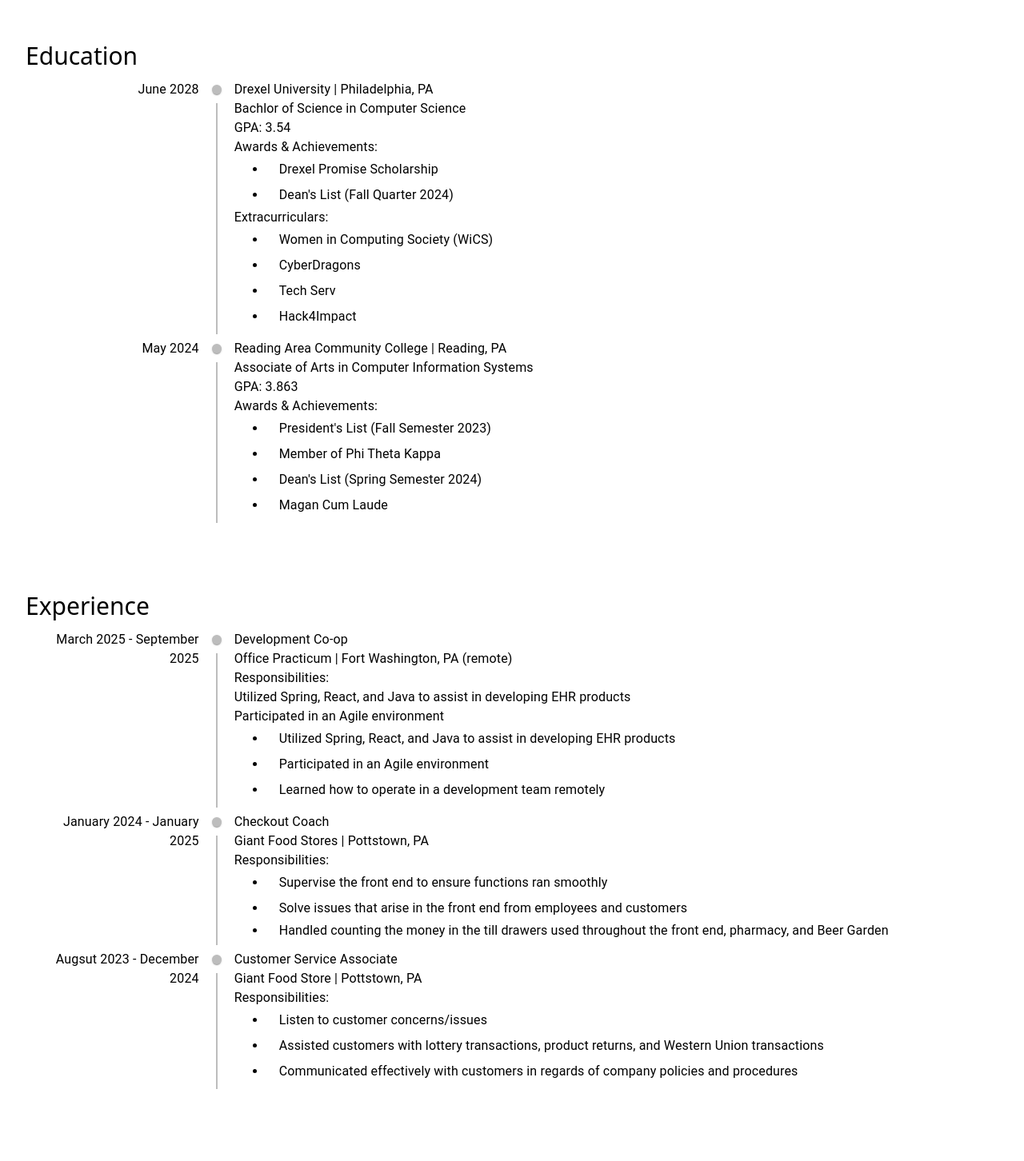
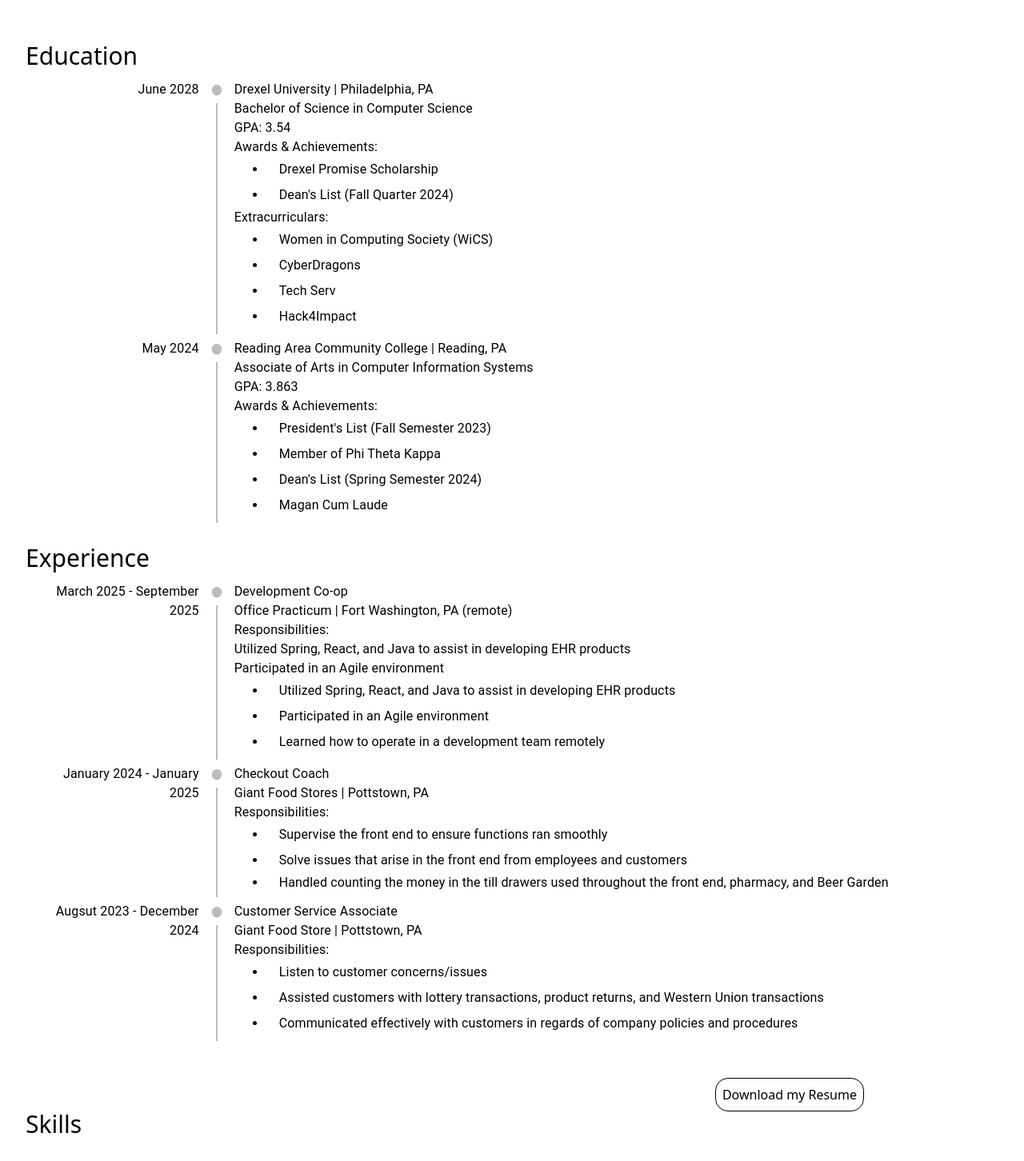
Before and after one commit to abbydise/portfolio-website, a React (Vite) app: page / in a window 1280 px wide. Shown: the part 780-2232 px from the top of the page at 80% size. Built offline with nearby package versions, Linux system fonts and the light colour scheme.

Commit message:
added the button for downloading my resume

```diff
--- a/src/pages/HomePage.jsx
+++ b/src/pages/HomePage.jsx
@@ -106,7 +106,7 @@
 						<TimelineContent>
 							<h5>Drexel University | Philadelphia, PA</h5>
 							<h6>
-								Bachlor of Science in Computer Science
+								Bachelor of Science in Computer Science
 							</h6>
 							<p>GPA: 3.54</p>
 							<p>Awards & Achievements:</p>
@@ -228,7 +228,7 @@
 			</div>
 			<div
 				id="experience"
-				className="text-left mt-20"
+				className="text-left mt-5"
 			>
 				<h1 className="text-3xl">Experience</h1>
 				<Timeline
@@ -392,6 +392,19 @@
 				</Timeline>
 			</div>
 			<div
+				id="resume-button"
+				className="absolute right-0 mt-10 mr-50"
+			>
+				<button className="border p-2 rounded-2xl">
+					<a
+						href="Dise, Abigail.pdf"
+						download
+					>
+						Download my Resume
+					</a>
+				</button>
+			</div>
+			<div
 				id="skills"
 				className="text-left mt-20"
 			>
```
